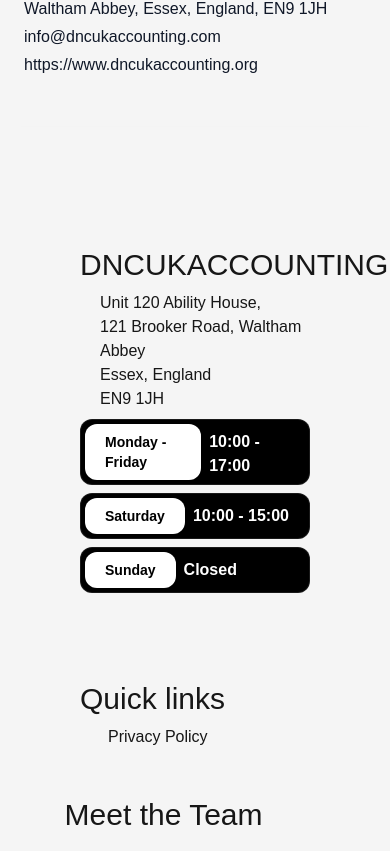
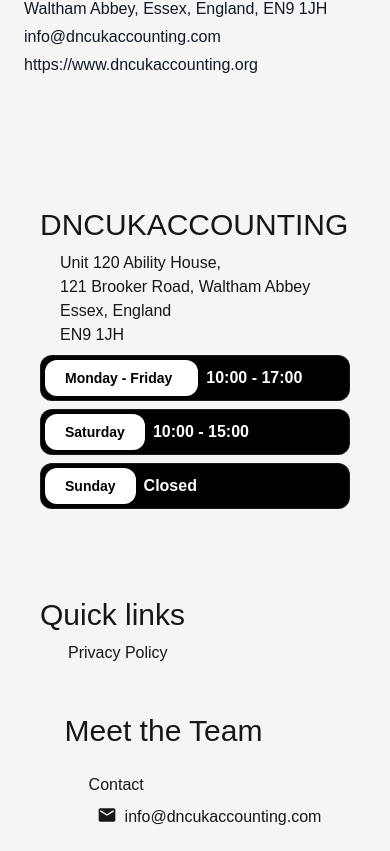
Before and after one commit to lucian-xinitrc/dncukaccounting, a Next.js app: page /privacy-policy in a window 390 px wide. Shown: the part 4453-5304 px from the top of the page. Built offline with nearby package versions, Linux system fonts and the light colour scheme.

Commit message:
New commit

```diff
--- a/src/app/not-found.js
+++ b/src/app/not-found.js
@@ -131,7 +131,7 @@
       </div>
     </header>
 
-      <footer className="overflow-hidden dark:bg-black shadow-xl/20 flex justify-center p-20 dark:text-white">
+     <footer className="overflow-hidden dark:bg-black shadow-xl/20 flex justify-center p-10 sm:p-20 dark:text-white">
           <div className="w-full">
           <div className="sm:grid-cols-3 w-full sm:flex gap-5">
             <div className="py-10 sm:p-10 w-full">
--- a/src/app/privacy-policy/page.js
+++ b/src/app/privacy-policy/page.js
@@ -389,7 +389,7 @@
           ))}
         </div>
       </main>
-     <footer className="overflow-hidden dark:bg-black shadow-xl/20 flex justify-center p-20 dark:text-white">
+    <footer className="overflow-hidden dark:bg-black shadow-xl/20 flex justify-center p-10 sm:p-20 dark:text-white">
           <div className="w-full">
           <div className="sm:grid-cols-3 w-full sm:flex gap-5">
             <div className="py-10 sm:p-10 w-full">
```
